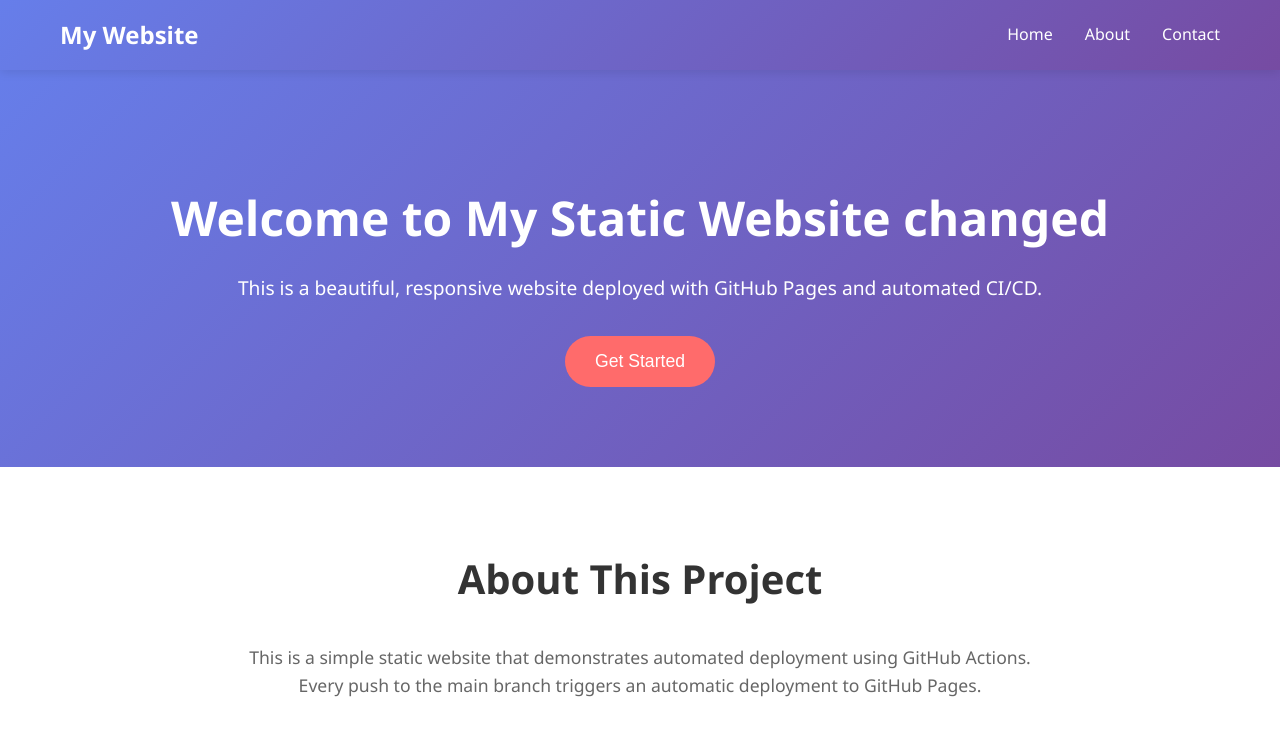
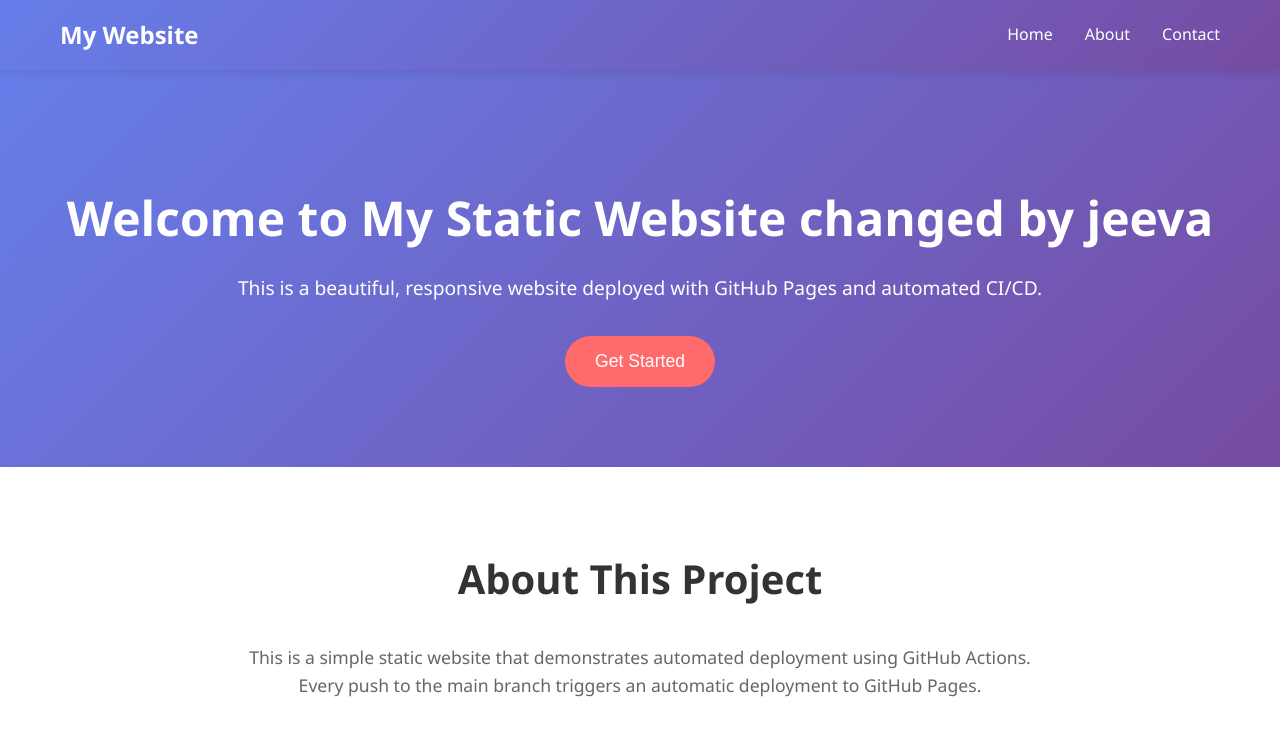
Before and after one commit to jeevanantham-aivar/simple-cicd, a plain HTML site: page index.html in a window 1280 px wide. Shown: the top 744 px of the page. Drawn offline with Linux system fonts and the light colour scheme.

Commit message:
checking

```diff
--- a/index.html
+++ b/index.html
@@ -21,7 +21,7 @@
     <main>
         <section id="home" class="hero">
             <div class="container">
-                <h1>Welcome to My Static Website changed</h1>
+                <h1>Welcome to My Static Website changed by jeeva</h1>
                 <p>This is a beautiful, responsive website deployed with GitHub Pages and automated CI/CD.</p>
                 <button class="cta-button">Get Started</button>
             </div>
```
